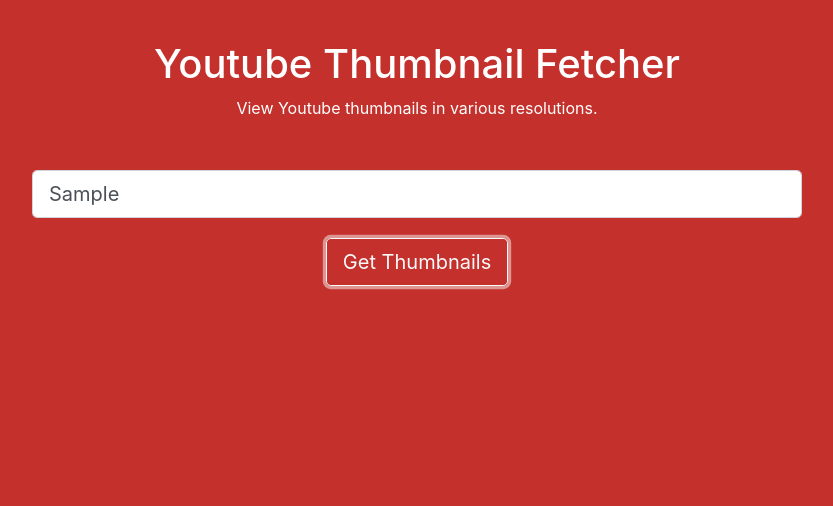
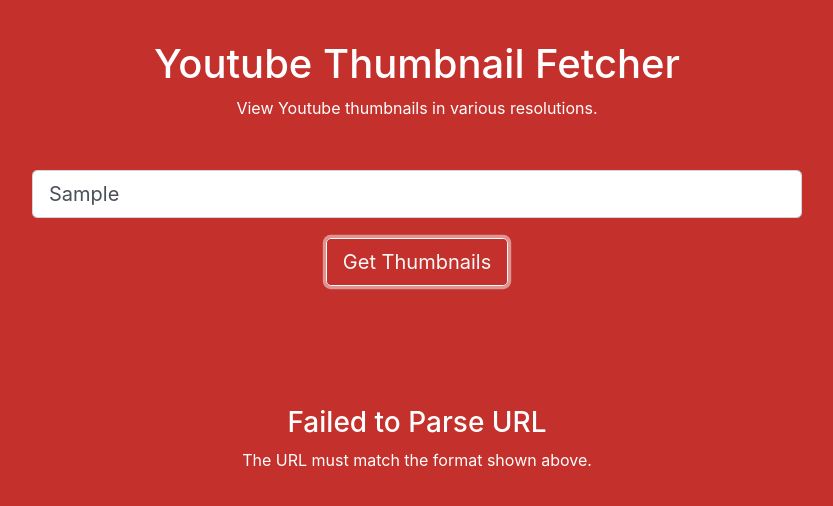
Before and after one commit to Mackaronii/youtube-thumbnail-fetcher, a React (Create React App) app: page / in a window 1280 px wide. Both pictures are taken after typing "Sample" into the empty fields and a click on the button "Get Thumbnails". Shown: the top 506 px of the page, without its empty margins (223-1056 px from the left). Built offline with nearby package versions, Linux system fonts and the light colour scheme.

Commit message:
added error messages for bad input and bad response

```diff
--- /dev/null
+++ b/src/components/ErrorDetails/ErrorDetails.css
@@ -0,0 +1,8 @@
+.error-details {
+  margin-top: 100px;
+}
+
+.error-details h3,
+p {
+  color: white;
+}
--- a/src/components/ErrorDetails/ErrorDetails.jsx
+++ b/src/components/ErrorDetails/ErrorDetails.jsx
@@ -1,10 +1,12 @@
 import React, { Component } from "react";
+import "./ErrorDetails.css";
 
 export default class ErrorDetails extends Component {
   render() {
     return (
-      <div>
-        <p>Error occurred</p>
+      <div className="error-details">
+        <h3>{this.props.title}</h3>
+        <p>{this.props.body}</p>
       </div>
     );
   }
--- a/src/components/ThumbnailForm/ThumbnailForm.jsx
+++ b/src/components/ThumbnailForm/ThumbnailForm.jsx
@@ -14,7 +14,7 @@
 
   parseUserInput(url) {
     try {
-      // Parse user input
+      // Try to parse user input
       const ID = url.split("watch?v=")[1].split("&")[0];
       this.getVideoInfo(ID);
     } catch (error) {
@@ -28,20 +28,14 @@
     const BASE_URL = "https://www.googleapis.com/youtube/v3";
     const API_KEY = "AIzaSyDHXwLACnzxWVGqZgiBY9RBvNH5QB_NIHA";
     const VIDEO_URL = `${BASE_URL}/videos?key=${API_KEY}&part=snippet&id=${id}`;
-    console.log(`Getting thumbnails from the following URL: ${VIDEO_URL}`);
+    console.log(`Fetching thumbnails from the following URL: ${VIDEO_URL}`);
 
     // Disable Get Thumbnails button
     this.setState({ isLoading: true }, () => {
       // Fetch video information
       fetch(VIDEO_URL)
-        .then(function (response) {
-          if (response.status !== 200) {
-            console.log("Something went wrong!");
-          } else {
-            return response.json();
-          }
-        })
-        .then((json) => this.props.onVideoInfoFetched(json.items[0].snippet))
+        .then((response) => response.json())
+        .then((json) => this.props.onVideoInfoFetched(json))
         .then(() => this.setState({ isLoading: false }));
     });
   }
@@ -49,7 +43,7 @@
   render() {
     return (
       <SearchForm
-        placeholderText="Enter Youtube video URL"
+        placeholderText="https://www.youtube.com/watch?v={ Youtube video ID goes here }"
         buttonText="Get Thumbnails"
         isLoading={this.state.isLoading}
         onSubmit={this.parseUserInput}
--- a/src/screens/Home/Home.jsx
+++ b/src/screens/Home/Home.jsx
@@ -2,6 +2,7 @@
 import Container from "react-bootstrap/Container";
 import ThumbnailForm from "../../components/ThumbnailForm/ThumbnailForm";
 import ThumbnailDetails from "../../components/ThumbnailDetails/ThumbnailDetails";
+import ErrorDetails from "../../components/ErrorDetails/ErrorDetails";
 import "./Home.css";
 
 export default class Home extends Component {
@@ -10,25 +11,73 @@
     this.state = {
       videoInfoLoaded: false,
       videoInfo: undefined,
+      showErrorDetails: false,
+      errorDetails: undefined,
     };
 
     this.onBadUserInput = this.onBadUserInput.bind(this);
+    this.onVideoNotFound = this.onVideoNotFound.bind(this);
+    this.showErrorDetails = this.showErrorDetails.bind(this);
     this.onVideoInfoFetched = this.onVideoInfoFetched.bind(this);
     this.loadVideoInfo = this.loadVideoInfo.bind(this);
   }
 
   onBadUserInput() {
-    console.log("Failed to parse the URL");
+    console.log("Failed to parse URL");
+
+    // Set up an ErrorDetails component
+    const ERROR_DETAILS = (
+      <ErrorDetails
+        title="Failed to Parse URL"
+        body="The URL must match the format shown above."
+      />
+    );
+
+    this.showErrorDetails(ERROR_DETAILS);
   }
 
-  onVideoInfoFetched(info) {
-    this.loadVideoInfo(info);
+  onVideoNotFound() {
+    console.log("Video not found");
+
+    // Set up an ErrorDetails component
+    const ERROR_DETAILS = (
+      <ErrorDetails
+        title="Video Not Found"
+        body="The provided URL does not go to a valid Youtube video."
+      />
+    );
+
+    this.showErrorDetails(ERROR_DETAILS);
   }
 
-  loadVideoInfo(info) {
+  showErrorDetails(errorDetails) {
+    // Show and set ErrorDetails
+    this.setState({
+      videoInfoLoaded: false,
+      showErrorDetails: true,
+      errorDetails: errorDetails,
+    });
+  }
+
+  onVideoInfoFetched(responseJson) {
+    console.log("Video info fetched");
+
+    if (responseJson.items.length === 0) {
+      // The JSON response indicates that no video was found
+      this.onVideoNotFound();
+    } else {
+      // The JSON response is good
+      const VIDEO_INFO = responseJson.items[0].snippet;
+      this.loadVideoInfo(VIDEO_INFO);
+    }
+  }
+
+  loadVideoInfo(videoInfo) {
+    // Show ThumbnailDetails and hide ErrorDetails
     this.setState({
       videoInfoLoaded: true,
-      videoInfo: info,
+      videoInfo: videoInfo,
+      showErrorDetails: false,
     });
   }
 
@@ -46,10 +95,12 @@
           <h1>Youtube Thumbnail Fetcher</h1>
           <p>View Youtube thumbnails in various resolutions.</p>
           <ThumbnailForm
+            onBadUserInput={this.onBadUserInput}
+            onVideoNotFound={this.onVideoNotFound}
             onVideoInfoFetched={this.onVideoInfoFetched}
-            onBadUserInput={this.onBadUserInput}
           />
           {thumbnailDetails}
+          {this.state.showErrorDetails ? this.state.errorDetails : undefined}
         </Container>
       </div>
     );
```
